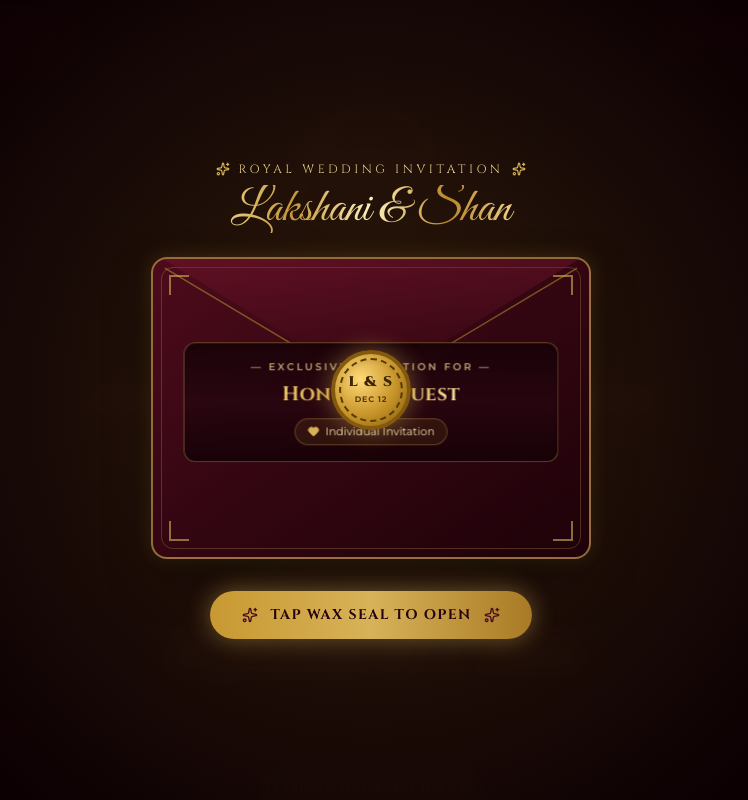
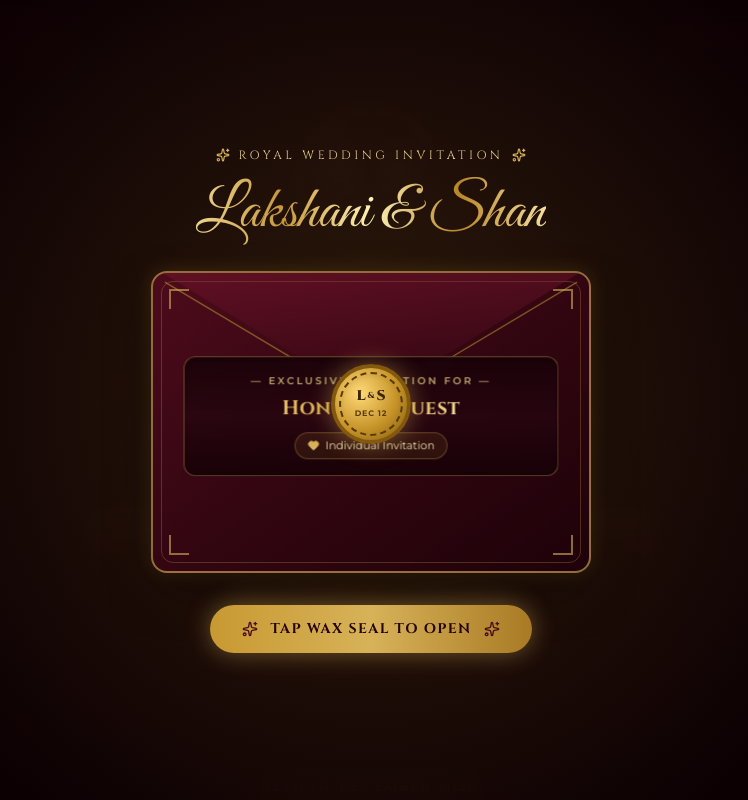
Before and after one commit to udithachathuranga/Wedding-Card, a React (Vite) app: page / in a window 1280 px wide. Shown: the top 800 px of the page, without its empty margins (269-1017 px from the left). Built offline with nearby package versions, Linux system fonts and the light colour scheme.

Commit message:
UI updates

```diff
--- a/src/components/EnvelopeModal.jsx
+++ b/src/components/EnvelopeModal.jsx
@@ -81,7 +81,7 @@ export default function EnvelopeModal({ guest, onOpened }) {
             Royal Wedding Invitation
             <Sparkles className="w-3.5 h-3.5 text-gold-400" />
           </p>
-          <h2 className="font-script text-4xl md:text-5xl text-gold-foil">
+          <h2 className="font-script text-4xl sm:text-5xl md:text-6xl text-gold-foil leading-normal pt-3 pb-1 overflow-visible inline-block">
             Lakshani &amp; Shan
           </h2>
         </div>
@@ -153,16 +153,18 @@ export default function EnvelopeModal({ guest, onOpened }) {
           {/* The Golden Wax Seal Stamp in the Center */}
           <div
             className={`absolute top-[44%] left-1/2 -translate-x-1/2 -translate-y-1/2 z-20 transition-all duration-700 ${isOpening
-                ? 'scale-150 opacity-0 rotate-45'
-                : 'hover:scale-110 active:scale-95'
+              ? 'scale-150 opacity-0 rotate-45'
+              : 'hover:scale-110 active:scale-95'
               }`}
           >
             <div className="relative w-20 h-20 md:w-22 md:h-22 rounded-full bg-wax-gold shadow-gold-glow flex items-center justify-center border-4 border-[#82590e] p-1">
               {/* Outer decorative rim */}
               <div className="w-full h-full rounded-full border-2 border-dashed border-[#593905] flex items-center justify-center flex-col shadow-inner">
                 {/* Monogram Initials */}
-                <span className="font-serif text-sm font-black tracking-widest text-[#3d2400] select-none whitespace-nowrap leading-none">
-                  L &amp; S
+                <span className="font-serif text-sm font-black text-[#3d2400] select-none whitespace-nowrap leading-none inline-flex items-center justify-center">
+                  <span>L</span>
+                  <span className="text-[0.62em] font-bold mx-0.5 self-center leading-none">&amp;</span>
+                  <span>S</span>
                 </span>
                 <span className="text-[8px] font-sans font-bold tracking-widest text-[#5e3b03] select-none uppercase whitespace-nowrap mt-1">
                   DEC 12
--- a/src/components/WeddingCard.jsx
+++ b/src/components/WeddingCard.jsx
@@ -89,8 +89,10 @@ export default function WeddingCard({
         <div className="relative inline-flex flex-col items-center justify-center mb-6">
           <div className="w-32 h-32 sm:w-36 sm:h-36 rounded-full border-2 border-gold-400/60 p-2.5 shadow-gold-glow flex items-center justify-center bg-gradient-to-br from-burgundy-900/70 to-black/85 backdrop-blur-sm animate-float-gentle">
             <div className="w-full h-full rounded-full border border-dashed border-gold-400/40 flex flex-col items-center justify-center px-3">
-              <span className="font-serif text-2xl sm:text-3xl font-black text-gold-gradient tracking-wider whitespace-nowrap leading-none select-none">
-                L &amp; S
+              <span className="font-serif text-2xl sm:text-3xl font-black text-gold-gradient whitespace-nowrap leading-none select-none inline-flex items-center justify-center">
+                <span className='text-[1.5em]'>L</span>
+                <span className="text-[0.58em] font-normal mx-1.5 self-center opacity-95 leading-none">&amp;</span>
+                <span className='text-[1.5em]'>S</span>
               </span>
               <span className="text-[10px] sm:text-xs font-sans font-semibold tracking-[0.16em] text-gold-300/90 uppercase whitespace-nowrap mt-2.5 select-none">
                 {WEDDING_DETAILS.shortDate}
@@ -101,7 +103,7 @@ export default function WeddingCard({
         </div>
 
         {/* Parents / Hosts Official Invitation Header (from actual card) */}
-        <div className="space-y-1 mb-6 animate-fade-in-up">
+        <div className="space-y-1 animate-fade-in-up">
           <p className="font-serif text-xs sm:text-sm text-gold-200/90 tracking-[0.2em] uppercase font-medium">
             {WEDDING_DETAILS.groomParents} Together with
           </p>
@@ -112,6 +114,17 @@ export default function WeddingCard({
             Request the honour of the presence of
           </p>
         </div>
+
+
+
+        {/* Couple Names (Lakshani & Shan) */}
+        <div className="space-y-2 mb-6">
+          <h1 className="font-script text-5xl sm:text-6xl md:text-7xl text-gold-foil leading-normal pt-3 pb-1 overflow-visible inline-block filter drop-shadow-[0_2px_12px_rgba(200,153,50,0.4)]">
+            {WEDDING_DETAILS.coupleTitle}
+          </h1>
+          <p className="pb-6 font-serif text-xs sm:text-sm text-gold-300/70 tracking-widest uppercase">
+            ({WEDDING_DETAILS.bride} &amp; {WEDDING_DETAILS.groom})
+          </p>
 
           {/* Personalized Guest Badge / Addressee Callout */}
           <div className="my-6 p-6 sm:p-8 rounded-2xl bg-gradient-to-b from-[#2e0611]/90 via-[#1f030a]/85 to-[#160207]/90 border-2 border-gold-400/50 shadow-luxury max-w-xl mx-auto backdrop-blur-md relative overflow-hidden">
@@ -146,14 +159,6 @@ export default function WeddingCard({
             )}
           </div>
 
-        {/* Couple Names (Lakshani & Shan) */}
-        <div className="space-y-2 mb-6">
-          <h1 className="font-script text-5xl sm:text-6xl md:text-7xl text-gold-foil leading-tight filter drop-shadow-[0_2px_12px_rgba(200,153,50,0.4)]">
-            {WEDDING_DETAILS.coupleTitle}
-          </h1>
-          <p className="font-serif text-xs sm:text-sm text-gold-300/70 tracking-widest uppercase">
-            ({WEDDING_DETAILS.bride} &amp; {WEDDING_DETAILS.groom})
-          </p>
           <p className="font-cormorant italic text-lg sm:text-xl md:text-2xl text-gold-200/90 max-w-xl mx-auto leading-relaxed pt-2">
             Invite you to join them on their special day
           </p>
@@ -316,10 +321,12 @@ export default function WeddingCard({
 
       {/* Royal Footer */}
       <footer className="mt-12 pt-10 border-t border-gold-400/20 text-center px-4 max-w-xl mx-auto">
-        <span className="font-serif text-3xl font-black text-gold-gradient tracking-widest block mb-2 whitespace-nowrap">
-          {WEDDING_DETAILS.monogram}
-        </span>
-        <p className="font-script text-3xl sm:text-4xl text-gold-foil">
+        {/* <span className="font-serif text-3xl font-black text-gold-gradient block mb-2 whitespace-nowrap leading-none select-none inline-flex items-center justify-center">
+          <span>L</span>
+          <span className="text-[0.58em] font-normal mx-2 self-center opacity-95 leading-none">&amp;</span>
+          <span>S</span>
+        </span> */}
+        <p className="font-script text-3xl sm:text-4xl text-gold-foil leading-normal pt-2 pb-1 overflow-visible inline-block">
           {WEDDING_DETAILS.coupleTitle}
         </p>
         <p className="text-xs text-gold-300/70 mt-2 font-serif tracking-widest uppercase">
```
Lines whose indentation alone changed are shown as unchanged.
